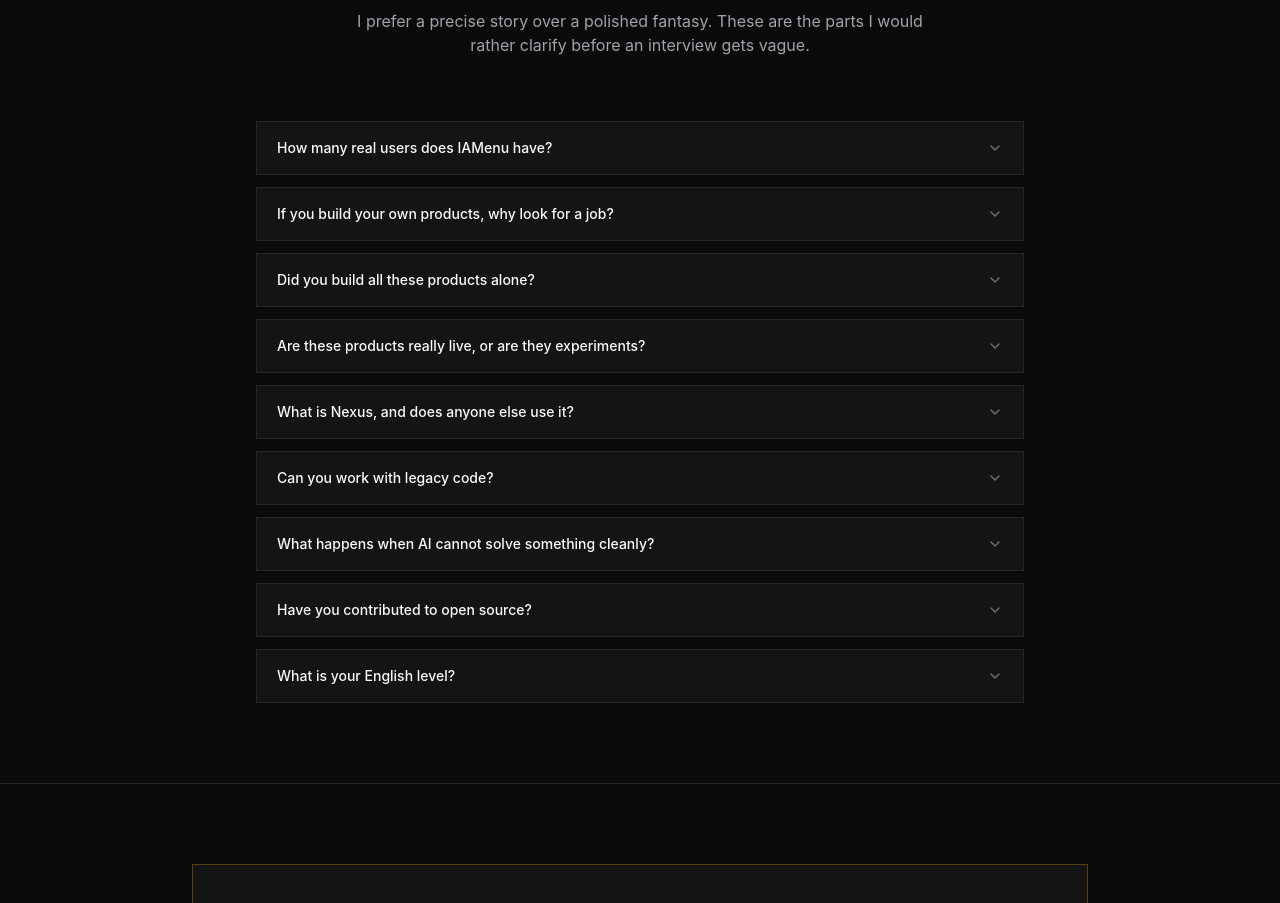
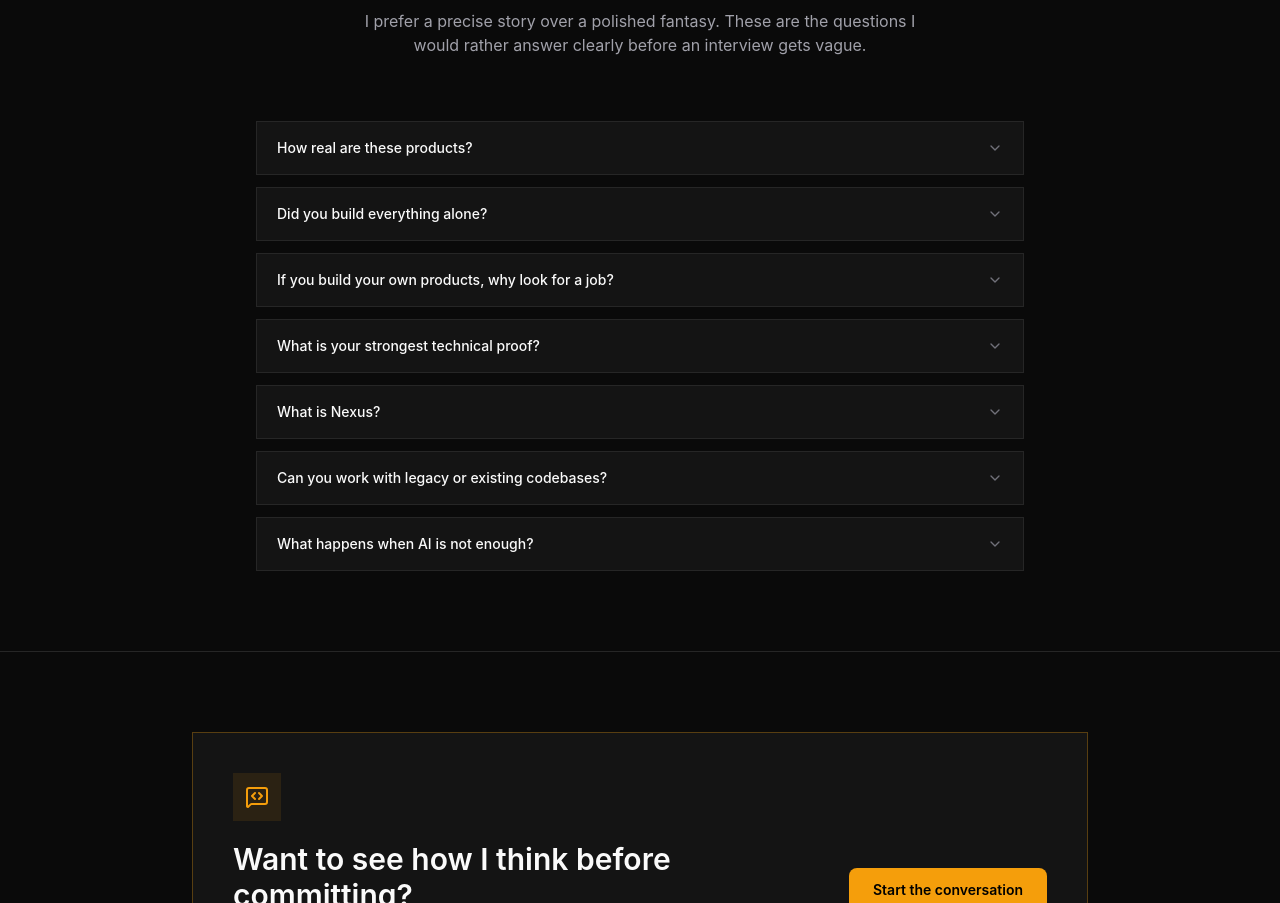
Before and after one commit to fenixgx/curriculum, a Next.js app: page / in a window 1280 px wide. Shown: the part 10680-11583 px from the top of the page. Built offline with nearby package versions, Linux system fonts and the light colour scheme.

Commit message:
copy: sharpen straight answers section

```diff
--- a/src/components/HonestAnswers.tsx
+++ b/src/components/HonestAnswers.tsx
@@ -26,7 +26,8 @@ export default function HonestAnswers() {
           </h2>
           <p className="mx-auto max-w-xl text-[var(--color-text-secondary)]">
             I prefer a precise story over a polished fantasy. These are the
-            parts I would rather clarify before an interview gets vague.
+            questions I would rather answer clearly before an interview gets
+            vague.
           </p>
         </motion.div>
 
--- a/src/data/answers.ts
+++ b/src/data/answers.ts
@@ -5,48 +5,38 @@ export interface HonestAnswer {
 
 export const honestAnswers: HonestAnswer[] = [
   {
-    question: "How many real users does IAMenu have?",
+    question: "How real are these products?",
     answer:
-      "IAMenu is new. It launched recently and has 40+ trial users from more than 10 countries. I am not claiming paid traction yet; the first users are still in trial. The useful signal is that SEO is already bringing real people to the product.",
+      "IAMenu is live and being tested by real users. It is still early-stage, so I do not present it as a mature business or proven revenue engine. The important proof is that it is a working SaaS product: public pages, dashboard, database, AI workflows, billing logic, deployment, and real product constraints.",
+  },
+  {
+    question: "Did you build everything alone?",
+    answer:
+      "The recent AI products were built independently. That means I handled product decisions, frontend, backend, database, AI workflows, deployment, and support. Before this, I ran Roka Creativa with a small production team and worked in IT environments, so I am used to coordination, deadlines, and operational pressure.",
   },
   {
     question: "If you build your own products, why look for a job?",
     answer:
-      "Because I want to work with a team, contribute what I have learned, and keep improving. AI development is moving fast, and I do not want to grow only inside my own bubble. Long term I want my products to stand on their own, but right now I want to build with stronger people around me.",
+      "Because building alone has limits. I want to work with a strong team, contribute what I have learned, and improve faster around better engineers and product people. Long term, I still believe in my own products, but right now I want to build inside a serious team and take on larger challenges.",
   },
   {
-    question: "Did you build all these products alone?",
+    question: "What is your strongest technical proof?",
     answer:
-      "The recent AI products, yes. That means I had to handle product decisions, frontend, backend, database, AI flows, deployment, and support. But I am not a person who needs to work alone: before this I ran Roka Creativa with a small production team and worked in teams earlier in my IT career.",
+      "My strongest proof is not one isolated feature. It is the ability to ship complete systems end to end: database schema, APIs, UI, authentication, payments, AI workflows, automation, deployment, and product logic. IAMenu, Taski, and Nexus show different parts of that same ability.",
   },
   {
-    question: "Are these products really live, or are they experiments?",
+    question: "What is Nexus?",
     answer:
-      "IAMenu is live and has real users. MYAIBS had real clients but is paused because the target is more specific and I chose to focus on IAMenu. Taski is in active development. Nexus is internal infrastructure for my own workflow, not a public product.",
+      "Nexus is my internal MCP-based system for AI-assisted development. It stores project memory, previous decisions, errors, code context, SPECs, and implementation notes so AI sessions do not start from zero every time. It is not a public product; it is infrastructure I built because I needed a more reliable AI development workflow.",
   },
   {
-    question: "What is Nexus, and does anyone else use it?",
+    question: "Can you work with legacy or existing codebases?",
     answer:
-      "Nexus is my personal MCP server for persistent AI development context. It stores memories, code intelligence, SPECs, logs, and project knowledge so AI sessions do not start from zero every time. Nobody else uses it and I am not selling it; I built it because I needed that workflow myself.",
+      "Yes. If something works in production, I do not touch it for ego. I first understand the current behavior, team conventions, business risk, and deployment process. If a change is needed, I prefer small, surgical improvements over risky rewrites.",
   },
   {
-    question: "Can you work with legacy code?",
+    question: "What happens when AI is not enough?",
     answer:
-      "Yes. If something works in production, I do not touch it for ego. I follow the team lead, make the smallest useful change, preserve behavior, and only refactor when there is a real reason. Production code should be changed surgically.",
-  },
-  {
-    question: "What happens when AI cannot solve something cleanly?",
-    answer:
-      "Then I slow down. I read the code, test smaller pieces, ask better questions, and avoid risky changes until I understand the system. I use AI heavily, but I do not pretend it is magic. My strength is building with AI in a structured way: SPECs, context, logs, verification, and backups.",
-  },
-  {
-    question: "Have you contributed to open source?",
-    answer:
-      "Not meaningfully yet. Most of my work has been private products and client/business work. I do understand the basic GitHub workflow: branches, pull requests, reviews, and merges. I expect to improve that muscle more inside a professional team.",
-  },
-  {
-    question: "What is your English level?",
-    answer:
-      "My reading and writing are strong, especially for technical work. Spoken English is functional for technical conversations, but not polished yet. I am honest about that and improving it every day.",
+      "Then I slow down. I read the code, reduce the problem, test smaller pieces, check logs, and avoid risky changes until I understand the system. I use AI as leverage, not as a replacement for engineering responsibility. My workflow is built around SPECs, context, verification, and backups.",
   },
 ];
```
